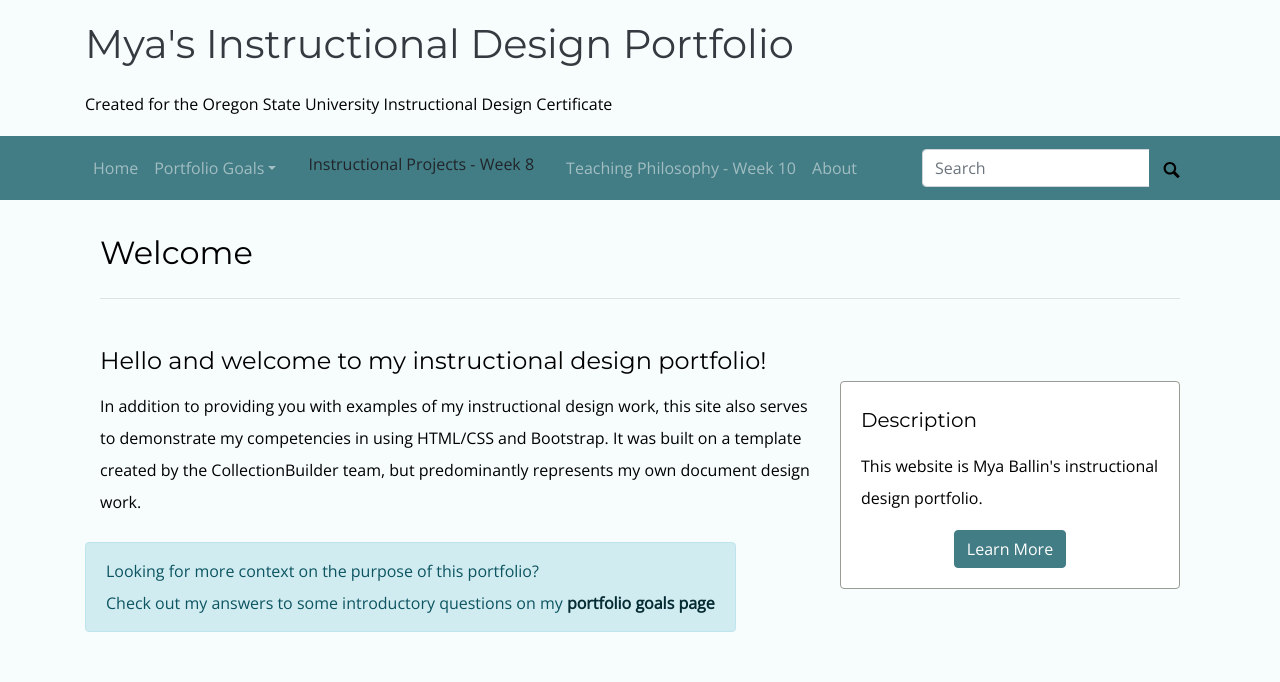
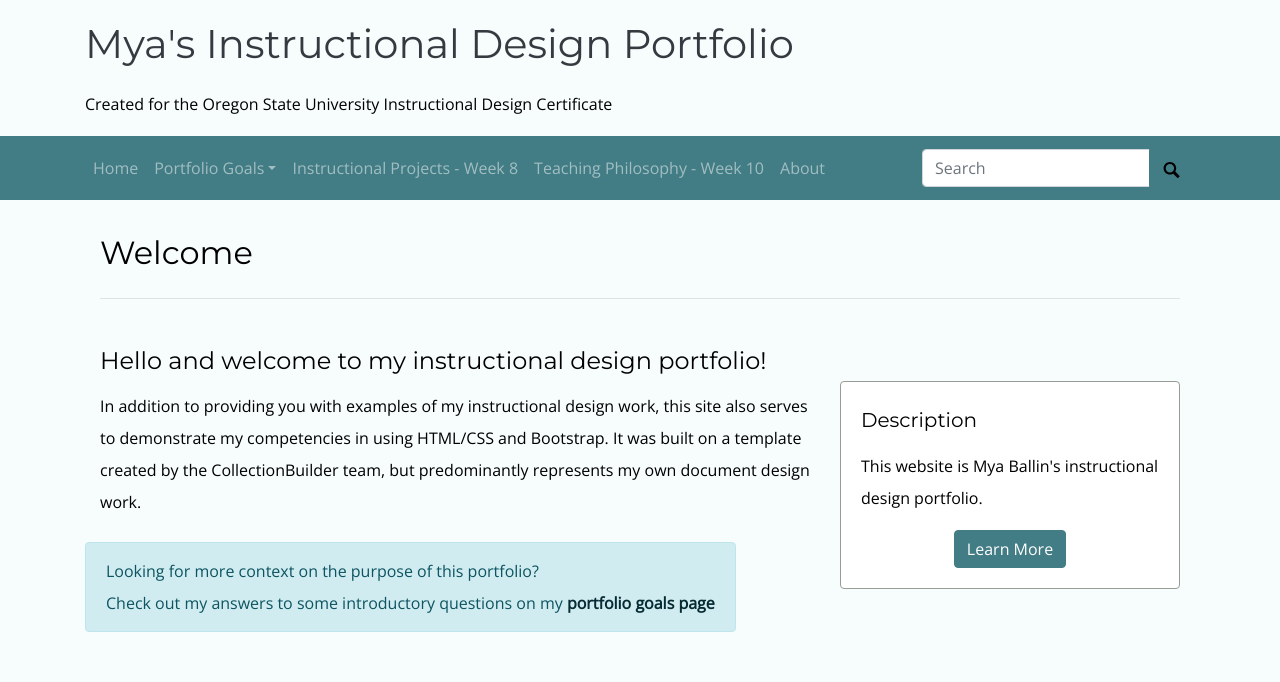
Before and after one commit to mxballin/instructional-design, a Jekyll site: the page built from index.md, in a window 1280 px wide. Shown: the top 682 px of the page. Built offline with Jekyll 4.4.1, drawn with Linux system fonts in a browser that asks for light colours; some web fonts are replaced.

Commit message:
Update default.html

```diff
--- a/_layouts/default.html
+++ b/_layouts/default.html
@@ -30,10 +30,10 @@
 
                 </li>
               <li class="nav-item">
-                                  <a class="dropdown-item " href="/week8.html">Instructional Projects - Week 8</a>
+                                  <a class="nav-link" href="/week8.html">Instructional Projects - Week 8</a>
               </li>
                   <li class="nav-item ">
-                    <a class="nav-link " href="/teachingphilosophy.html">Teaching Philosophy - Week 10</a>
+                    <a class="nav-link" href="/teachingphilosophy.html">Teaching Philosophy - Week 10</a>
               </li>
               <li class="nav-item ">
                     <a class="nav-link " href="/about.html">About</a>
```
